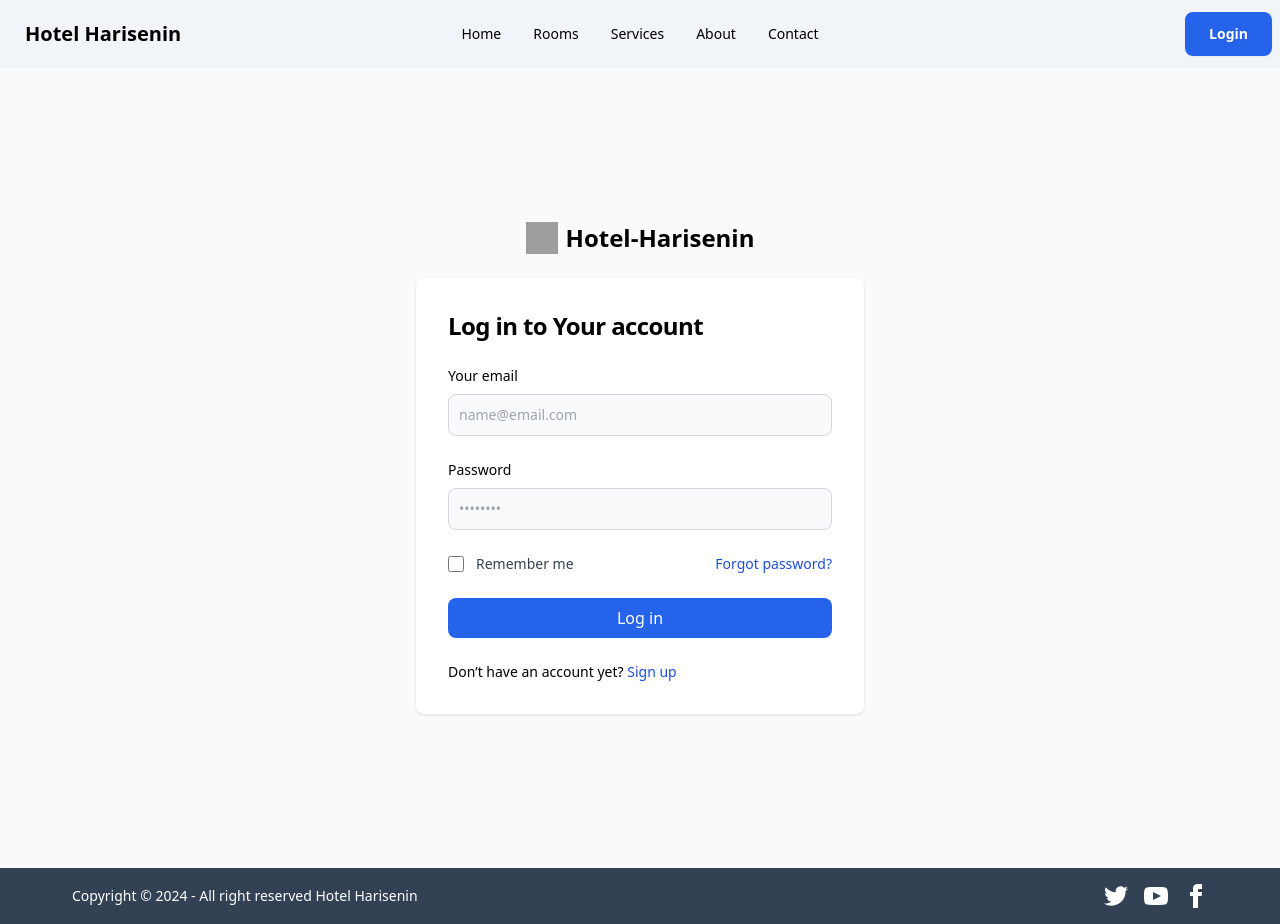
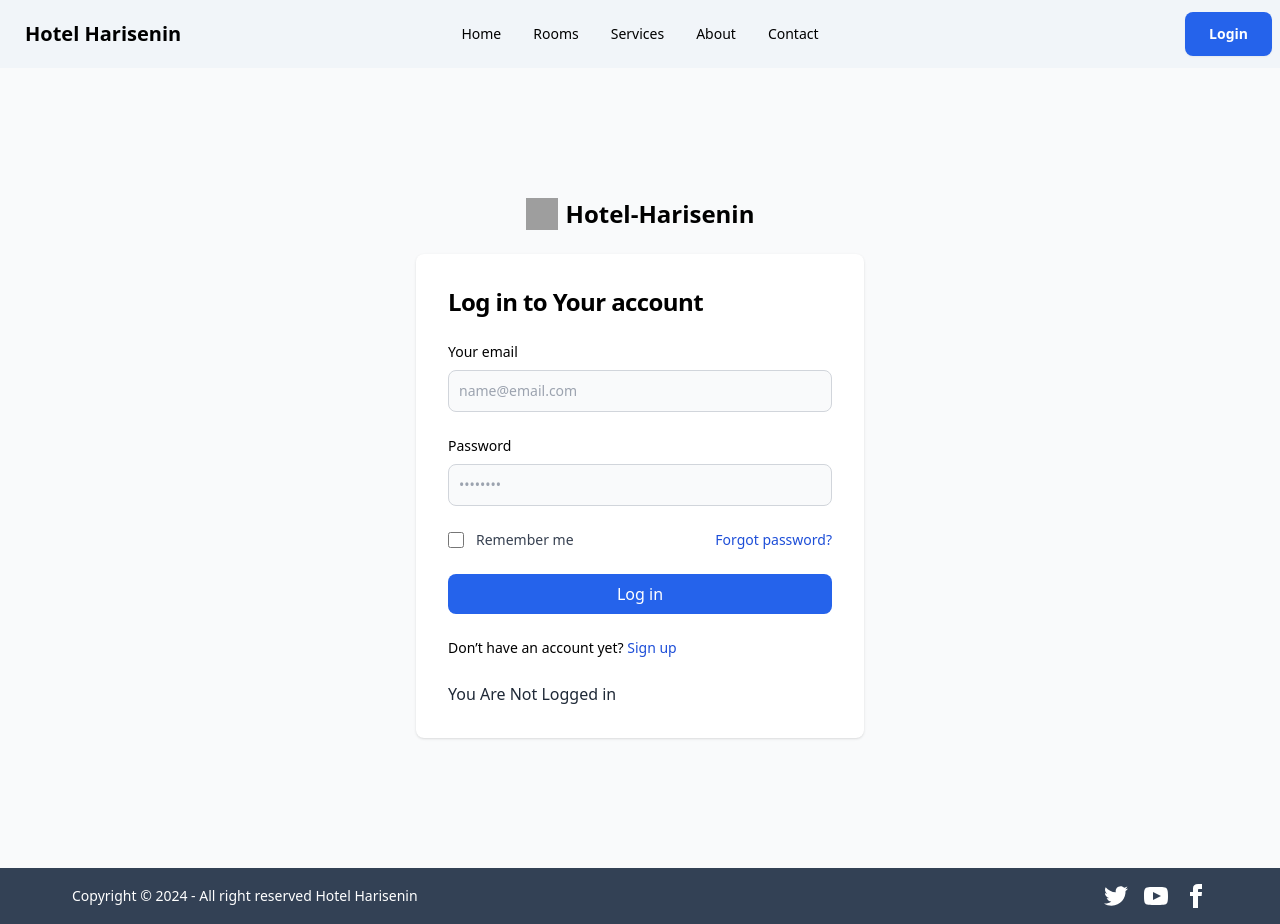
Before and after one commit to Chotifz/hotel-harisenin-r, a React (Vite) app: page /auth/signin in a window 1280 px wide. Built offline with nearby package versions, Linux system fonts and the light colour scheme; grey boxes are pictures that could not be loaded.

Commit message:
Register and signin connected database

```diff
--- a/src/pages/auth/Register.jsx
+++ b/src/pages/auth/Register.jsx
@@ -1,7 +1,6 @@
 import React, { useState } from "react";
 import { Link } from "react-router-dom";
 import axios from "axios";
-import { Result } from "postcss";
 
 export default function Register() {
   const [name, setName] = useState("");
--- a/src/pages/auth/Signin.jsx
+++ b/src/pages/auth/Signin.jsx
@@ -1,7 +1,6 @@
 import React, { useState } from "react";
 import { Link } from "react-router-dom";
 import axios from "axios";
-import { data } from "autoprefixer";
 
 export default function Signin() {
   const [email, setEmail] = useState("");
@@ -22,10 +21,10 @@ export default function Signin() {
     };
     axios(configuration)
       .then((result) => {
-        console.log(result);
+        setLogin(true);
       })
       .catch((error) => {
-        console.log(error);
+        error = new Error();
       });
   };
 
@@ -133,6 +132,12 @@ export default function Signin() {
                   &nbsp;Sign up
                 </Link>
               </p>
+              {/* display success message */}
+              {login ? (
+                <p className="text-success">You Are Logged in Successfully</p>
+              ) : (
+                <p className="text-danger">You Are Not Logged in</p>
+              )}
             </form>
           </div>
         </div>
```
